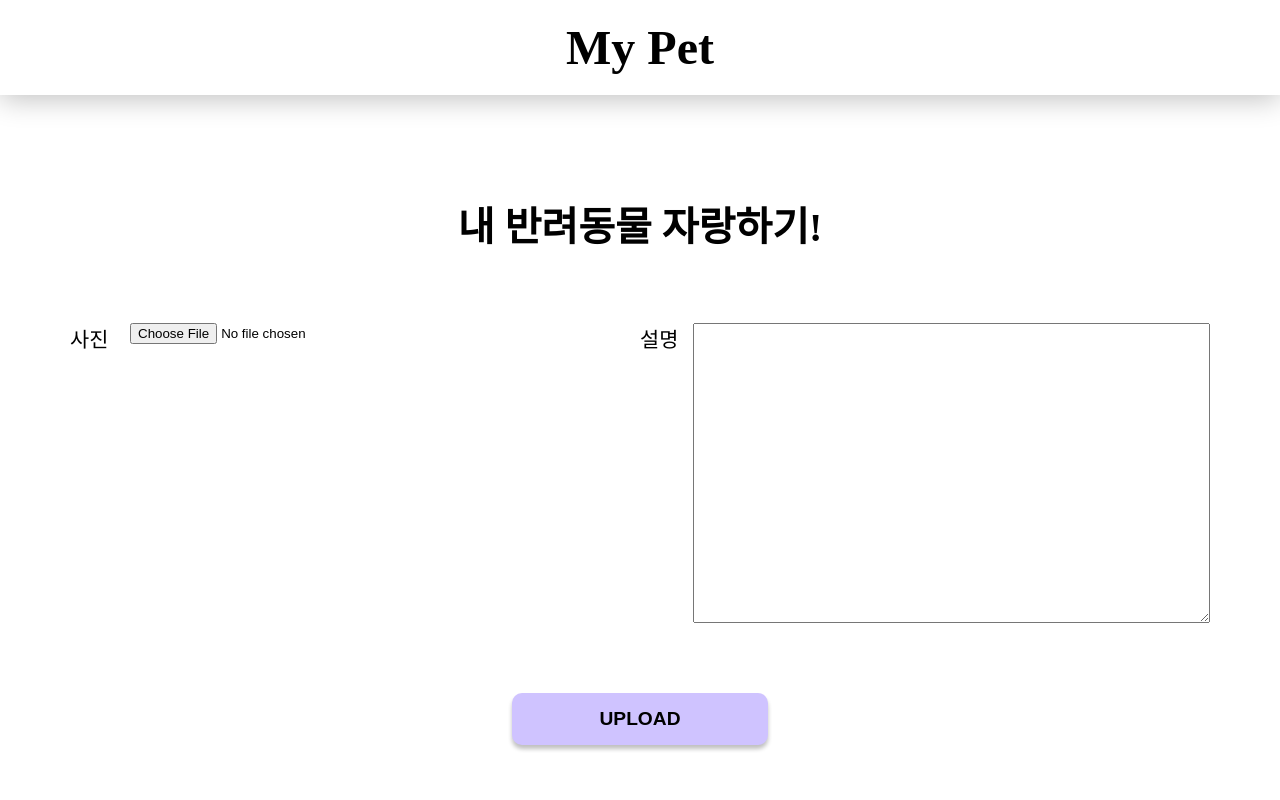
After one commit to yohan11/MyPet, a Django app: page /main/upload/ in a window 1280 px wide. The commit adds this page. Run offline with Django 4.2, Linux system fonts and the light colour scheme; some libraries are stand-ins or nearby versions; some web fonts are replaced.

Commit message:
feat(#4): 업로드 페이지 퍼블리싱 구현

```diff
--- /dev/null
+++ b/MyPet/main/static/upload.css
@@ -0,0 +1,91 @@
+@import url("https://cdn.jsdelivr.net/gh/orioncactus/pretendard@v1.3.6/dist/web/static/pretendard.css");
+
+body {
+	margin: 0;
+	font-family: "Pretendard Variable";
+}
+
+button {
+	text-align: center;
+	margin: auto;
+	width: 20%;
+	height: 10%;
+	padding: 15px;
+	border-radius: 10px;
+	background-color: #cfc3ff;
+	font-weight: 600;
+	font-size: 1.2rem;
+	border: none;
+	box-shadow: 0px 4px 4px rgb(192, 192, 192);
+}
+
+button:hover {
+	background: #7d61ed;
+	color: white;
+	cursor: pointer;
+}
+
+.container {
+	margin: 70px;
+}
+
+.header {
+	width: 100%;
+	text-align: center;
+	margin: auto;
+	margin-bottom: 100px;
+	padding: 20px 0;
+	box-shadow: 0px 4px 27px rgb(192, 192, 192);
+	font-size: 3rem;
+	font-weight: 900;
+}
+
+.title {
+	text-align: center;
+	margin: auto;
+	font-size: 2.5rem;
+	font-weight: 700;
+}
+
+#preview {
+	width: 100%;
+	margin-top: 20px;
+}
+
+.input-img-container {
+	display: block;
+	width: 60%;
+}
+
+.content {
+	display: flex;
+	justify-content: space-around;
+}
+
+#input-description {
+	width: 100%;
+	padding: 10px;
+	vertical-align: top;
+}
+
+.content > div {
+	display: flex;
+	width: 50%;
+}
+
+label {
+	margin-right: 10px;
+	width: 50px;
+	font-size: 1.3rem;
+	font-weight: 500;
+}
+
+.input-description-container {
+	width: 40%;
+	height: 300px;
+}
+
+.button {
+	text-align: center;
+	margin: auto;
+}
--- /dev/null
+++ b/MyPet/main/static/upload.js
@@ -0,0 +1,11 @@
+function readURL(input) {
+	if (input.files && input.files[0]) {
+		var reader = new FileReader();
+		reader.onload = function (e) {
+			document.getElementById("preview").src = e.target.result;
+		};
+		reader.readAsDataURL(input.files[0]);
+	} else {
+		document.getElementById("preview").src = "";
+	}
+}
--- /dev/null
+++ b/MyPet/main/templates/upload.html
@@ -0,0 +1,36 @@
+<!DOCTYPE html>
+{% load static %}
+<html lang="en">
+	<head>
+		<meta charset="UTF-8" />
+		<link rel="stylesheet" href="{% static 'upload.css' %}" />
+		<script
+			src="https://kit.fontawesome.com/e23cdb4573.js"
+			crossorigin="anonymous"
+		></script>
+		<script src="{% static 'upload.js' %}"></script>
+		<title>My Pet</title>
+	</head>
+	<body>
+		<div class="header">My Pet</div>
+		<div class="container top">
+			<div class="title">내 반려동물 자랑하기!</div>
+		</div>
+		<form class="container content">
+			<div>
+				<label for="input-img"> 사진 </label>
+				<div class="input-img-container">
+					<input type="file" onchange="readURL(this);" id="input-img" />
+					<img id="preview" />
+				</div>
+			</div>
+			<div class="input-description-container">
+				<label for="input-description"> 설명 </label>
+				<textarea type="text" id="input-description"></textarea>
+			</div>
+		</form>
+		<div class="button">
+			<button>UPLOAD</button>
+		</div>
+	</body>
+</html>
--- a/MyPet/main/urls.py
+++ b/MyPet/main/urls.py
@@ -4,4 +4,5 @@ from . import views
 
 urlpatterns = [
     path('feed/', views.feed, name='feed'),
+    path('upload/', views.upload, name='upload'),
 ]
--- a/MyPet/main/views.py
+++ b/MyPet/main/views.py
@@ -10,3 +10,7 @@ def feed(request):
     postlist = Post.objects.all()
     # blog.html 페이지를 열 때, 모든 Post인 postlist도 같이 가져옵니다
     return render(request, 'feed.html', {'postlist':postlist})
+
+
+def upload(request):
+    return render(request,'upload.html')
```
Also changed, not shown: MyPet/main/templates/feed.html (+4 -4 lines), MyPet/db.sqlite3.
